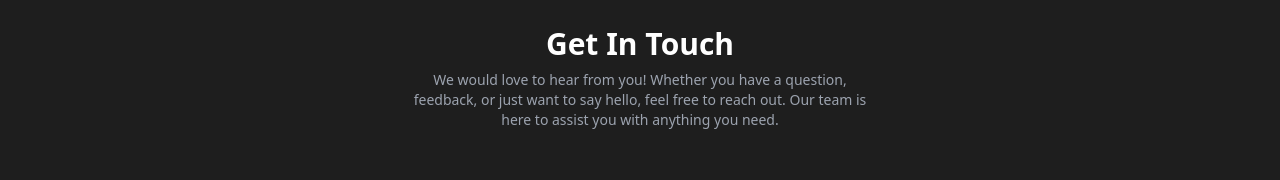
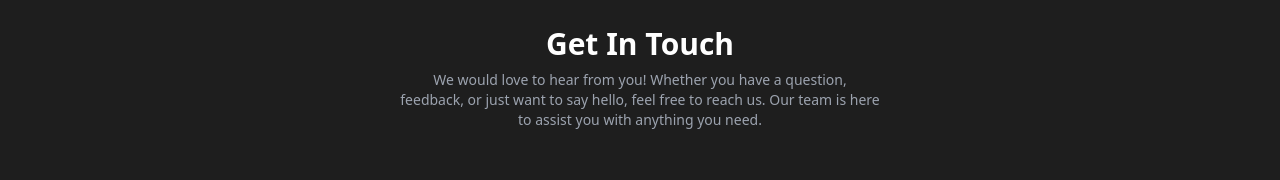
Before and after one commit to PiyushRw/Fitlife, a React (Vite) app in the folder react/: page /contact in a window 1280 px wide. Shown: the part 134-314 px from the top of the page. Built offline with nearby package versions, Linux system fonts and the light colour scheme.

Commit message:
little change

```diff
--- a/react/src/pages/Contact.jsx
+++ b/react/src/pages/Contact.jsx
@@ -58,7 +58,7 @@ const Contact = () => {
         <main className="max-w-4xl mx-auto text-center mb-12 sm:mb-16">
           <h1 className="text-2xl sm:text-3xl font-extrabold text-white mb-2">Get In Touch</h1>
           <p className="text-[13px] sm:text-sm text-gray-400 max-w-[480px] mx-auto leading-tight">
-            We would love to hear from you! Whether you have a question, feedback, or just want to say hello, feel free to reach out. Our team is here to assist you with anything you need.
+            We would love to hear from you! Whether you have a question, feedback, or just want to say hello, feel free to reach us. Our team is here to assist you with anything you need.
           </p>
         </main>
 
```
